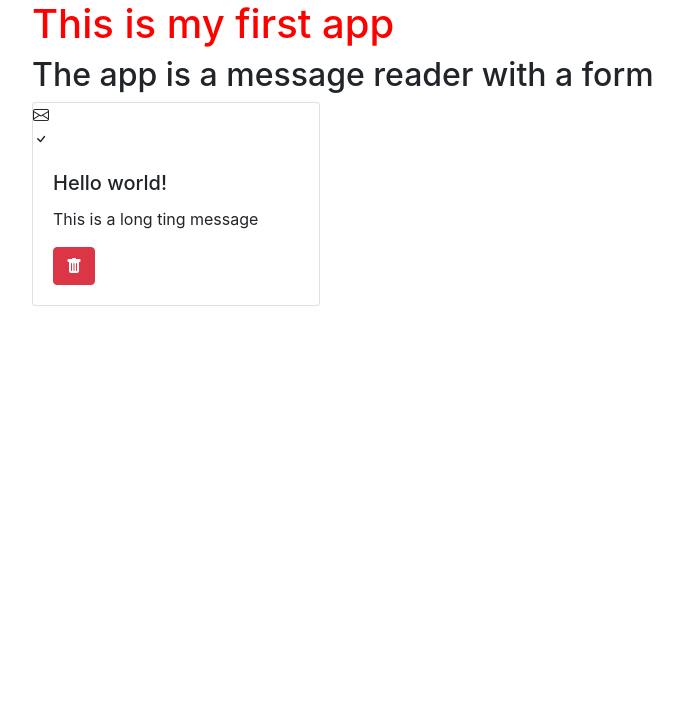
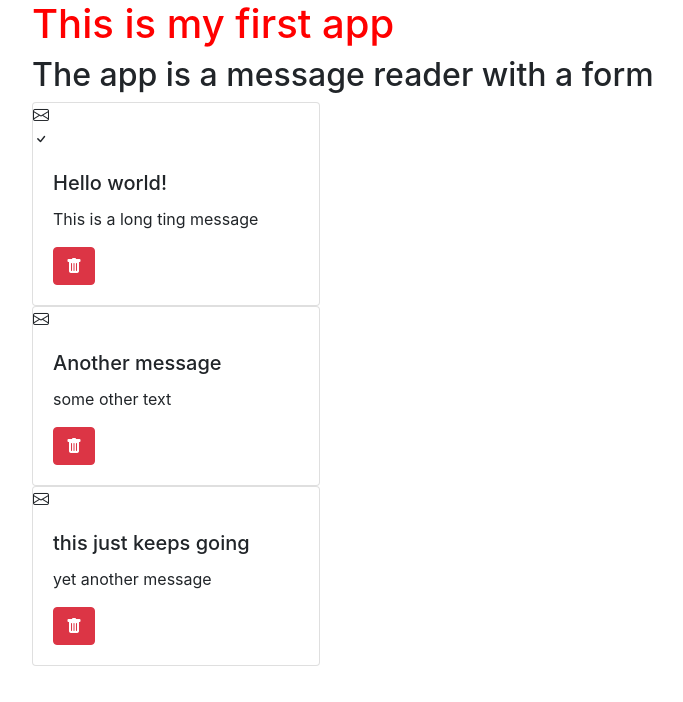
Before and after one commit to akashmohanlal/angulartest, an Angular app: page / in a window 1280 px wide. Shown: the top 702 px of the page, without its empty margins (53-736 px from the left). Built offline with nearby package versions, Linux system fonts and the light colour scheme.

Commit message:
created message list items

```diff
--- a/src/app/app.component.html
+++ b/src/app/app.component.html
@@ -1,5 +1,4 @@
 <header><h1>This is my first app</h1>
   <h2>The app is a message reader with a form</h2>
 </header>
-  <at-message-item (delete)="onMessageItemDelete($event)"
-  [messageItem]="firstMessageItem"></at-message-item>
+<at-message-item-list></at-message-item-list>
--- a/src/app/app.component.ts
+++ b/src/app/app.component.ts
@@ -7,15 +7,6 @@ import { Component } from '@angular/core';
   styleUrls: ['./app.component.css']
 })
 export class AppComponent {
-  firstMessageItem = {
-    id:1,
-    title: "Hello world!",
-    message: "This is a long ting message",
-    isRead: true,
-  }
 
-  onMessageItemDelete(messageItem){
-
-  }
 
 }
--- a/src/app/app.module.ts
+++ b/src/app/app.module.ts
@@ -4,11 +4,13 @@ import { BrowserModule } from '@angular/platform-browser';
 import { AppRoutingModule } from './app-routing.module';
 import { AppComponent } from './app.component';
 import { MessageItemComponent } from './message-item/message-item.component';
+import { MessageItemListComponent } from './message-item-list/message-item-list.component';
 
 @NgModule({
   declarations: [
     AppComponent,
-    MessageItemComponent
+    MessageItemComponent,
+    MessageItemListComponent
   ],
   imports: [
     BrowserModule,
--- /dev/null
+++ b/src/app/message-item-list/message-item-list.component.html
@@ -0,0 +1,5 @@
+<section>
+    <at-message-item *ngFor="let messageItem of messageItems"
+    (delete)="onMessageItemDelete($event)"
+    [messageItem]="messageItem"></at-message-item>
+</section>
--- /dev/null
+++ b/src/app/message-item-list/message-item-list.component.ts
@@ -0,0 +1,40 @@
+import { Component, OnInit } from '@angular/core';
+
+@Component({
+  selector: 'at-message-item-list',
+  templateUrl: './message-item-list.component.html',
+  styleUrls: ['./message-item-list.component.css']
+})
+export class MessageItemListComponent implements OnInit {
+  messageItems = [
+    {
+      id: 1,
+      title: "Hello world!",
+      message: "This is a long ting message",
+      isRead: true,
+    },
+    {
+      id: 2,
+      title: "Another message",
+      message: "some other text",
+      isRead: false,
+    },
+    {
+      id: 2,
+      title: "this just keeps going",
+      message: "yet another message",
+      isRead: false,
+    }
+
+  ]
+  constructor() { }
+
+  ngOnInit(): void {
+  }
+
+  onMessageItemDelete(messageItem){
+
+  }
+
+
+}
```
Also changed, not shown: src/app/message-item-list/message-item-list.component.css (added), 1 other file (tests, documents, lock files or other folders).
